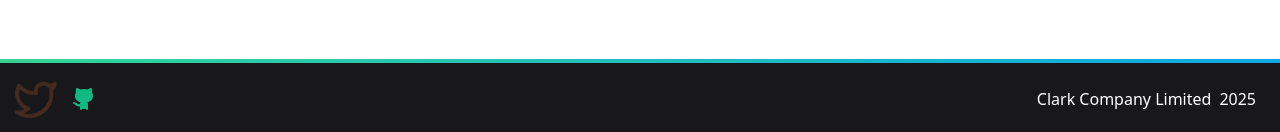
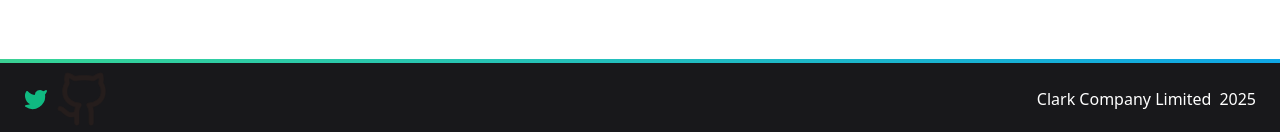
Before and after one commit to life423/drewclark.io-portfolio, a React (Vite) app in the folder app/: page / in a window 1280 px wide. Shown: the part 1533-1665 px from the top of the page. Built offline with nearby package versions, Linux system fonts and the light colour scheme.

Commit message:
Added URL prop to IconPair component for clickable icons, adjusted animation duration in combinedPulsePlugin and iconPulsePlugin, and commented out fontFlashPlugin.

```diff
--- a/app/src/components/footer/Footer.jsx
+++ b/app/src/components/footer/Footer.jsx
@@ -28,12 +28,14 @@ export default function Footer() {
                             iconAnimationClass={leftClass} // provided by the hook
                             onAnimEnd={onLeftEnd}
                             onUserStop={stopNow}
+                            url='https://twitter.com/andrewgenai'
                         />
                         <IconPair
                             Icon={LuGithub}
                             iconAnimationClass={rightClass} // provided by the hook
                             onAnimEnd={onRightEnd}
                             onUserStop={stopNow}
+                            url='https://github.com/life423'
                         />
                     </div>
                     {/* Footer text */}
@@ -53,13 +55,18 @@ export default function Footer() {
  * - The active icon will receive the combined animation class (which makes it neon orange and pulses).
  * - When inactive, it falls back to .icon-default (which shows the icon in brand green).
  * - onAnimEnd and onUserStop allow the hook to know when to switch or stop the effect.
+ * - The url prop determines the destination when the icon is clicked.
  */
-function IconPair({ Icon, iconAnimationClass, onAnimEnd, onUserStop }) {
+function IconPair({ Icon, iconAnimationClass, onAnimEnd, onUserStop, url }) {
     return (
-        <div className='relative inline-block'>
+        <a
+            href={url}
+            target='_blank'
+            rel='noopener noreferrer'
+            className='relative inline-block'
+        >
             {/* Animated icon layer */}
             <Icon
-                // When animation is active, use the provided class; otherwise, use the default green.
                 className={clsx(
                     'h-6 w-6 origin-center',
                     iconAnimationClass
@@ -69,6 +76,6 @@ function IconPair({ Icon, iconAnimationClass, onAnimEnd, onUserStop }) {
                 onAnimationEnd={onAnimEnd}
                 onClick={onUserStop}
             />
-        </div>
+        </a>
     )
 }
--- a/app/src/styles/tailwind-plugins/combinedPulsePlugin.js
+++ b/app/src/styles/tailwind-plugins/combinedPulsePlugin.js
@@ -69,7 +69,7 @@ export default plugin(function ({ addBase, addUtilities }) {
         // Combined class: applies both fontFlash (for neon orange) and iconPulse (for the pulse effect)
         '.animate-iconCombined': {
             animation:
-                'fontFlash 8s ease-in-out infinite, iconPulse 6s ease-in-out 3 forwards',
+                'iconPulse 2s ease-in-out 3 forwards',
         },
         // Optionally, add a default state class for non-animated state (brand green)
         '.icon-default': {
--- a/app/src/styles/tailwind-plugins/fontFlashPlugin.js
+++ b/app/src/styles/tailwind-plugins/fontFlashPlugin.js
@@ -1,21 +1,21 @@
-// FILE: app/src/styles/tailwind-plugins/fontFlashPlugin.js
-import plugin from 'tailwindcss/plugin'
+// // FILE: app/src/styles/tailwind-plugins/fontFlashPlugin.js
+// import plugin from 'tailwindcss/plugin'
 
-export default plugin(function ({ addBase, addUtilities }) {
-    // Define the keyframes for the font flash animation.
-    // Now the icon remains neon orange during the animation.
-    addBase({
-        '@keyframes fontFlash': {
-            '0%': { color: '#FF6B00' }, // neonOrange.500
-            '50%': { color: '#FF9B66' }, // neonOrange.300 (slightly lighter)
-            '100%': { color: '#FF6B00' }, // neonOrange.500 again
-        },
-    })
+// export default plugin(function ({ addBase, addUtilities }) {
+//     // Define the keyframes for the font flash animation.
+//     // Now the icon remains neon orange during the animation.
+//     addBase({
+//         '@keyframes fontFlash': {
+//             '0%': { color: '#FF6B00' }, // neonOrange.500
+//             '50%': { color: '#FF9B66' }, // neonOrange.300 (slightly lighter)
+//             '100%': { color: '#FF6B00' }, // neonOrange.500 again
+//         },
+//     })
 
-    // Add the utility class for applying the font flash animation.
-    addUtilities({
-        '.animate-fontFlash': {
-            animation: 'fontFlash 8s ease-in-out 3',
-        },
-    })
-})
+//     // Add the utility class for applying the font flash animation.
+//     addUtilities({
+//         '.animate-fontFlash': {
+//             animation: 'fontFlash 8s ease-in-out 3',
+//         },
+//     })
+// })
--- a/app/src/styles/tailwind-plugins/iconPulsePlugin.js
+++ b/app/src/styles/tailwind-plugins/iconPulsePlugin.js
@@ -24,7 +24,7 @@ export default plugin(function ({ addBase, addUtilities }) {
     // Add the utility class for applying the icon pulse animation.
     addUtilities({
         '.animate-iconPulse': {
-            animation: 'iconPulse 8s ease-in-out 1 forwards',
+            animation: 'iconPulse 2.7s ease-in-out 1 forwards',
         },
     })
 })
--- a/app/tailwind.config.js
+++ b/app/tailwind.config.js
@@ -3,7 +3,7 @@
 import backgroundsPlugin from './src/styles/tailwind-plugins/backgrounds.js'
 import backgroundPositionsPlugin from './src/styles/tailwind-plugins/backgroundPositions.js'
 import colorPulsePlugin from './src/styles/tailwind-plugins/colorPulsePlugin.js'
-import fontFlashPlugin from './src/styles/tailwind-plugins/fontFlashPlugin.js'
+// import fontFlashPlugin from './src/styles/tailwind-plugins/fontFlashPlugin.js'
 import iconPulsePlugin from './src/styles/tailwind-plugins/iconPulsePlugin.js'
 import staggeredPulsePlugin from './src/styles/tailwind-plugins/staggeredPulsePlugin.js'
 import combinedPulsePlugin from './src/styles/tailwind-plugins/combinedPulsePlugin'
@@ -70,7 +70,7 @@ export default {
         backgroundsPlugin,
         backgroundPositionsPlugin,
         colorPulsePlugin,
-        fontFlashPlugin,
+        // fontFlashPlugin,
         iconPulsePlugin,
         staggeredPulsePlugin,
         combinedPulsePlugin,
```
